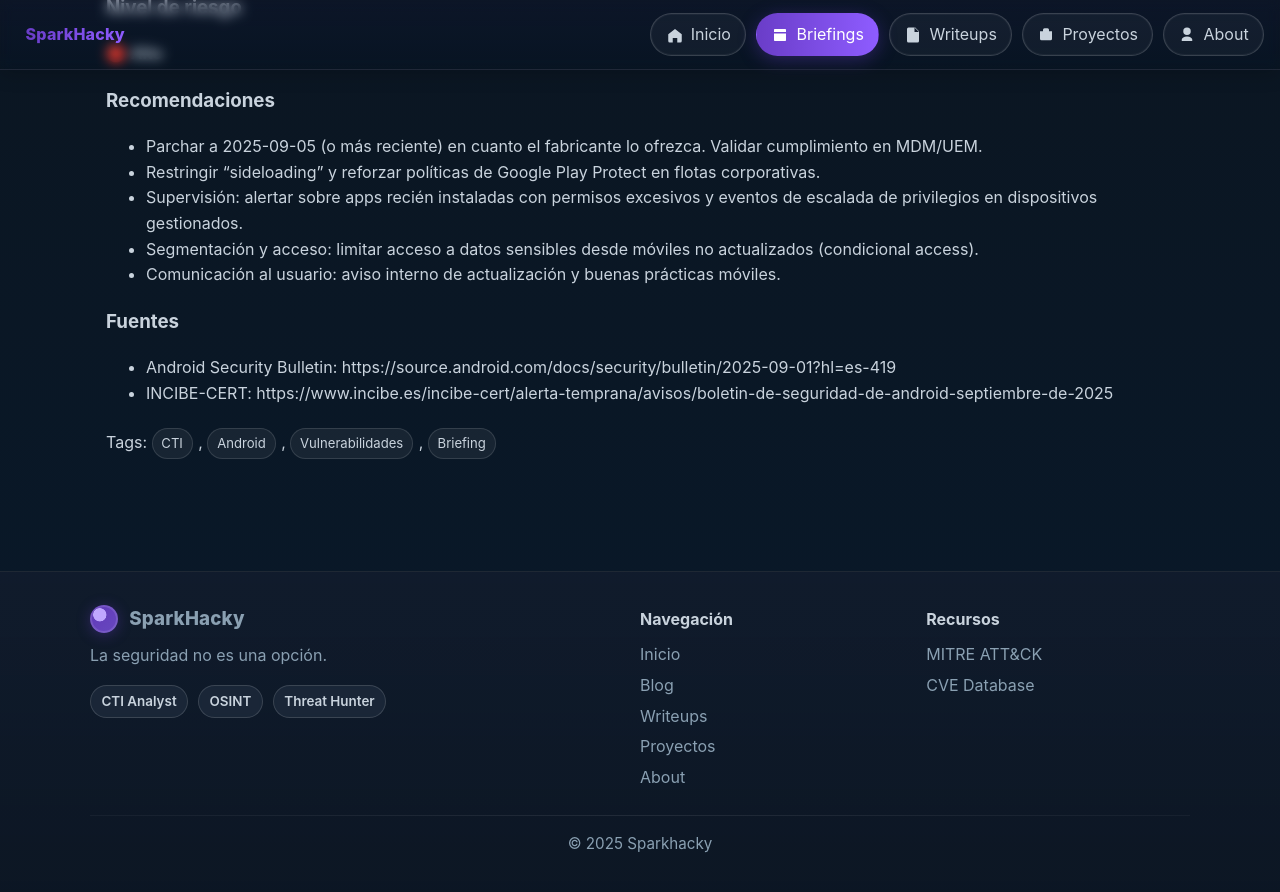
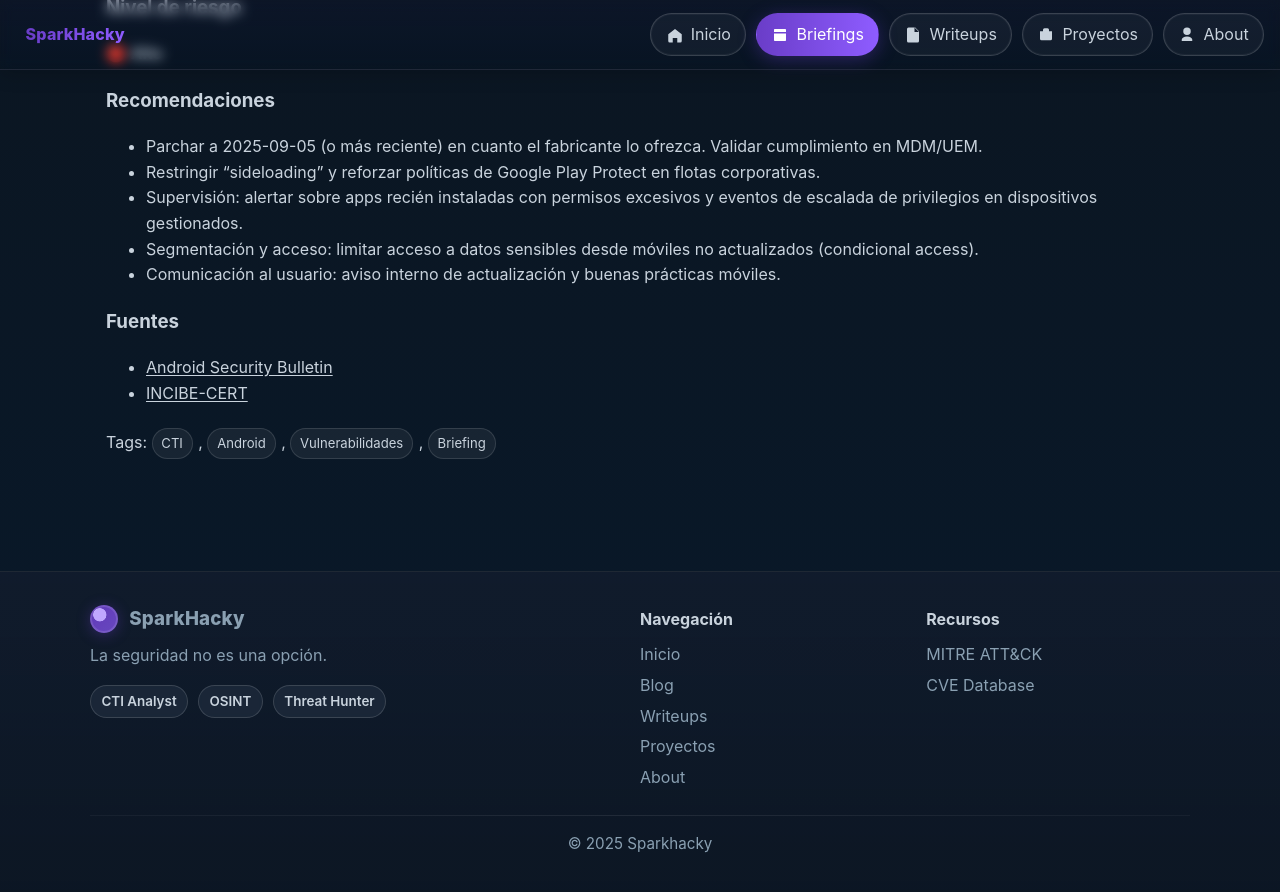
Before and after one commit to Sparkhacky/sparkhacky.github.io, a Jekyll site: the page built from _posts/2025-09-09-android-0days.md, in a window 1280 px wide and 900 px high, scrolled down 549 px. Shown: the top 892 px of the window. Built offline with Jekyll 4.4.1, drawn with Linux system fonts in a browser that asks for light colours; some of the changed lines change nothing that is shown.

Commit message:
Update 2025-09-09-android-0days.md

```diff
--- a/_posts/2025-09-09-android-0days.md
+++ b/_posts/2025-09-09-android-0days.md
@@ -26,5 +26,5 @@ Google ha publicado el Android Security Bulletin de septiembre de 2025 e indica
 - Comunicación al usuario: aviso interno de actualización y buenas prácticas móviles.
 
 ### Fuentes
-- Android Security Bulletin: https://source.android.com/docs/security/bulletin/2025-09-01?hl=es-419
-- INCIBE-CERT: https://www.incibe.es/incibe-cert/alerta-temprana/avisos/boletin-de-seguridad-de-android-septiembre-de-2025
+- [Android Security Bulletin](https://source.android.com/docs/security/bulletin/2025-09-01?hl=es-419)
+- [INCIBE-CERT](https://www.incibe.es/incibe-cert/alerta-temprana/avisos/boletin-de-seguridad-de-android-septiembre-de-2025)
```
